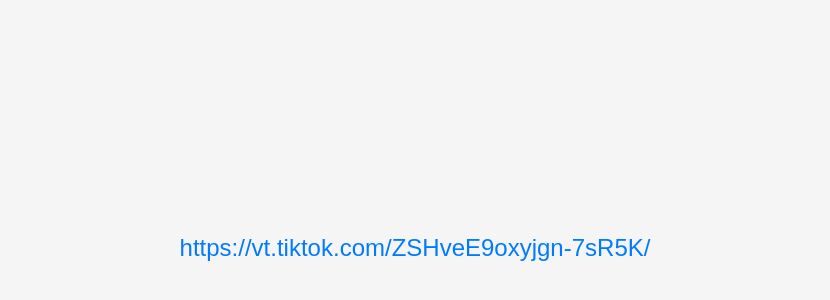
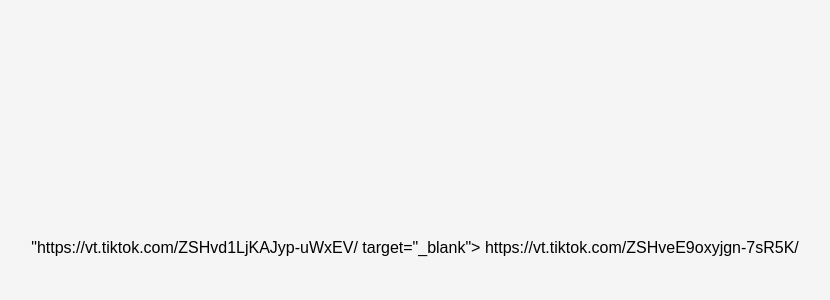
Before and after one commit to RogiDodo/Link, a plain HTML site: page index.html in a window 1280 px wide. Shown: the part 152-452 px from the top of the page, without its empty margins (225-1055 px from the left). Drawn offline with Linux system fonts and the light colour scheme.

Commit message:
Update index.html

```diff
--- a/index.html
+++ b/index.html
@@ -24,8 +24,7 @@
     }
   </style>
 </head>
-<body>
-  <a href="https://vt.tiktok.com/ZSHveE9oxyjgn-7sR5K/" target="_blank">
+<body>"https://vt.tiktok.com/ZSHvd1LjKAJyp-uWxEV/ target="_blank">
     https://vt.tiktok.com/ZSHveE9oxyjgn-7sR5K/
   </a>
 </body>
```
